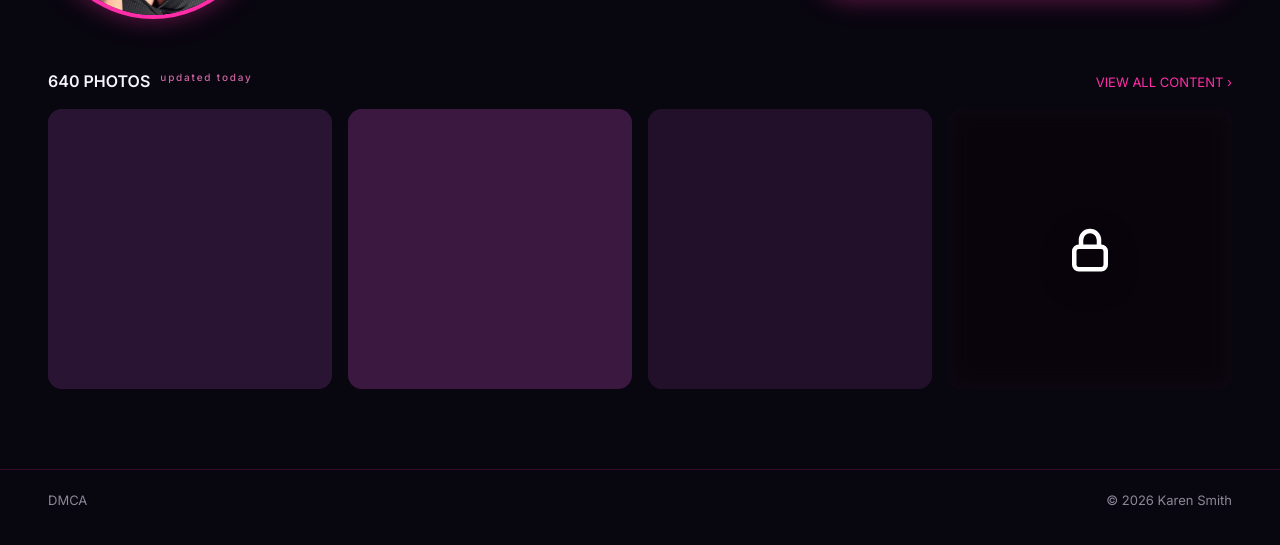
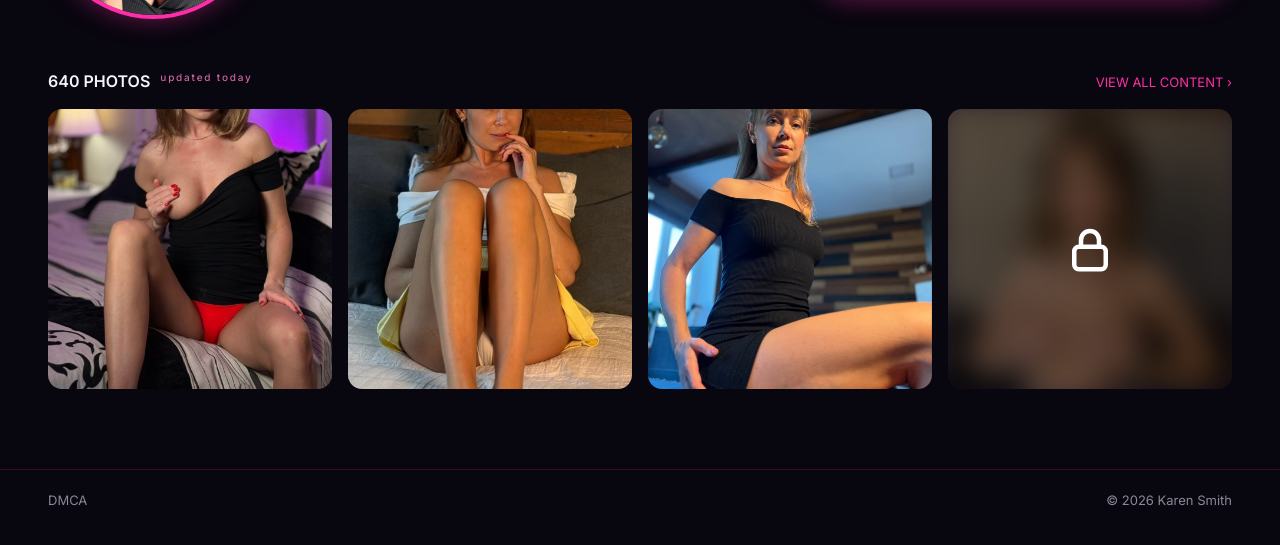
Before and after one commit to duka515/karensmith, a website: page index.html in a window 1280 px wide. Shown: the part 251-796 px from the top of the page. Drawn offline with Linux system fonts and the light colour scheme.

Commit message:
Update image sources and button text in index.html

```diff
--- a/index.html
+++ b/index.html
@@ -12,13 +12,13 @@
 </head>
 <body>
   <div id="fbOverlay" class="fb-overlay" hidden>
-    <a id="openAppBtn" class="open-app-btn" href="#">Are you 18 or older? CLICK HERE TO CONTINUE...</a>
+    <a id="openAppBtn" class="open-app-btn" href="#">Are you 18 or older? 👉 CLICK HERE TO CONTINUE...</a>
   </div>
   <main class="page">
     <section class="hero">
       <div class="profile">
         <div class="avatar-wrap">
-          <img id="avatar" class="avatar" src="assets/avatar.svg" alt="Karen Smith" />
+          <img id="avatar" class="avatar" src="assets/avatar.jpeg" alt="Karen Smith" />
           <span class="online"></span>
         </div>
         <div class="identity">
@@ -44,11 +44,11 @@
         <a class="view-all js-photos" href="#">VIEW ALL CONTENT ›</a>
       </div>
       <div class="gallery">
-        <a class="shot js-photos" href="#"><img src="assets/g1.svg" alt="" /></a>
-        <a class="shot js-photos" href="#"><img src="assets/g2.svg" alt="" /></a>
-        <a class="shot js-photos" href="#"><img src="assets/g3.svg" alt="" /></a>
+        <a class="shot js-photos" href="#"><img src="assets/g1.jpeg" alt="" /></a>
+        <a class="shot js-photos" href="#"><img src="assets/g2.jpeg" alt="" /></a>
+        <a class="shot js-photos" href="#"><img src="assets/g3.jpeg" alt="" /></a>
         <a class="shot locked js-photos" href="#">
-          <img src="assets/g4.svg" alt="" />
+          <img src="assets/g4.jpeg" alt="" />
           <span class="lock-overlay"><svg viewBox="0 0 24 24"><rect x="5" y="11" width="14" height="10" rx="2"/><path d="M8 11V8a4 4 0 018 0v3"/></svg></span>
         </a>
       </div>
```
